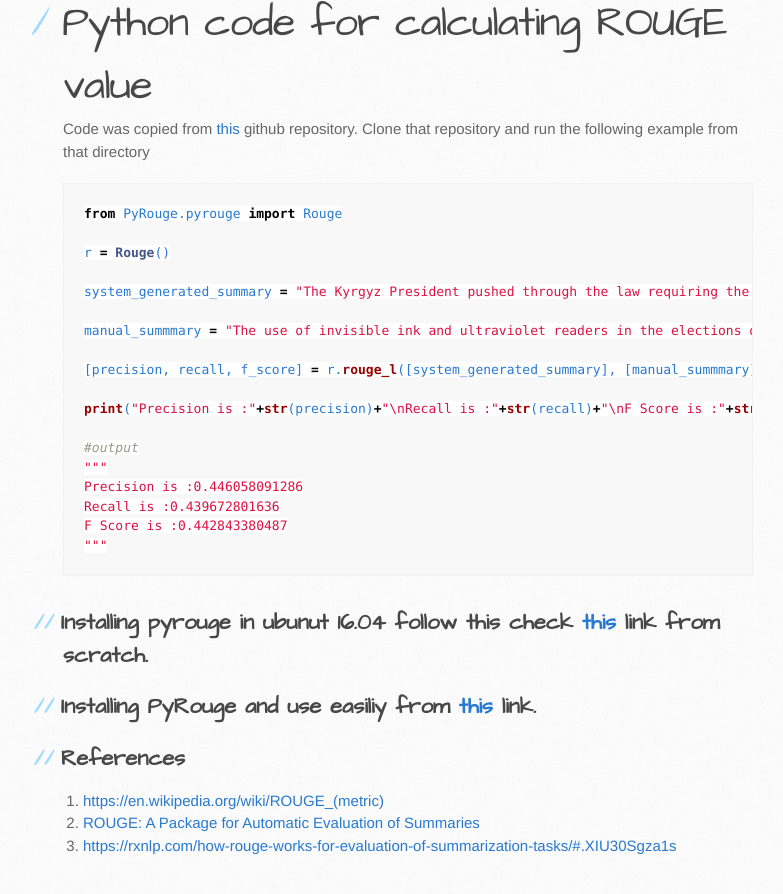
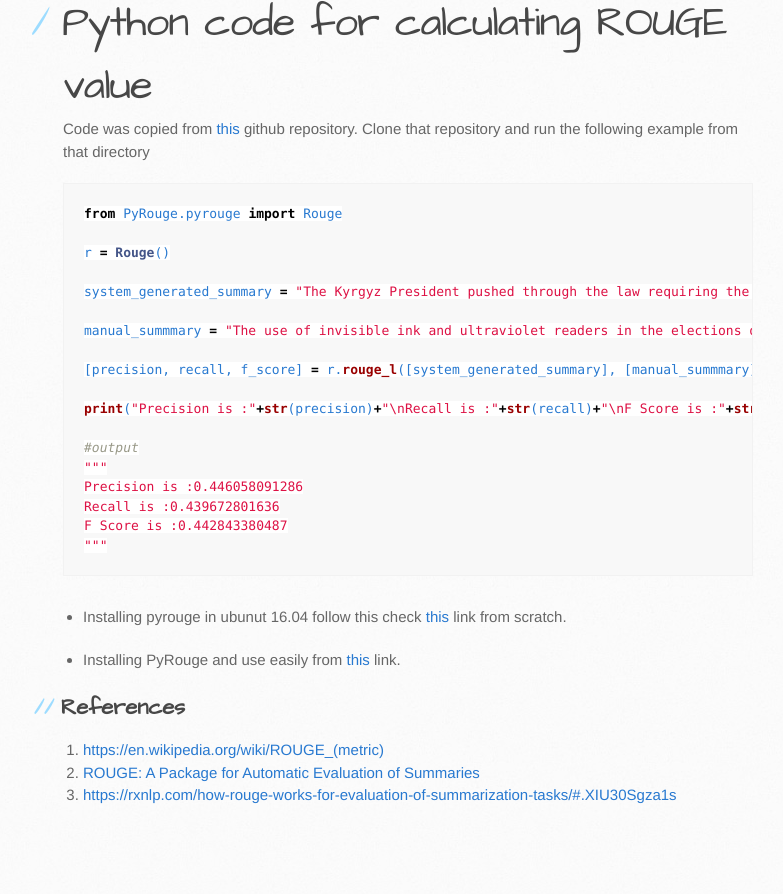
Before and after one commit to sagorbrur/sagorbrur.github.io, a Jekyll site: the page built from rouge.md, in a window 1280 px wide and 900 px high, scrolled down 1990 px. Shown: the top 894 px of the window, without its empty margins (107-890 px from the left). Built offline with Jekyll 4.4.1, drawn with Linux system fonts in a browser that asks for light colours; our own code applies the rules of GitHub Pages for plain Markdown files; after the commit the page ends 2839 px from its top, so only the background shows below that.

Commit message:
Update rouge.md

```diff
--- a/rouge.md
+++ b/rouge.md
@@ -87,9 +87,9 @@
 
 
 
-## Installing pyrouge in ubunut 16.04 follow this check [this](install_rouge.md) link from scratch.
+* Installing pyrouge in ubunut 16.04 follow this check [this](install_rouge.md) link from scratch.
 
-## Installing PyRouge and use easiliy from [this](https://github.com/pltrdy/rouge) link.
+* Installing PyRouge and use easily from [this](https://github.com/pltrdy/rouge) link.
 
 ## References
 1. [https://en.wikipedia.org/wiki/ROUGE_(metric)](https://en.wikipedia.org/wiki/ROUGE_(metric))
```
